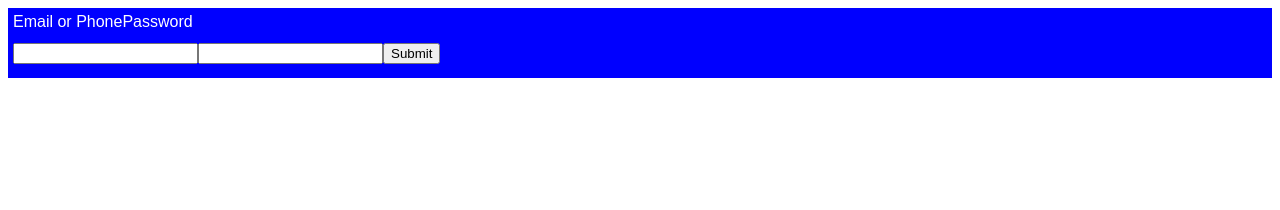
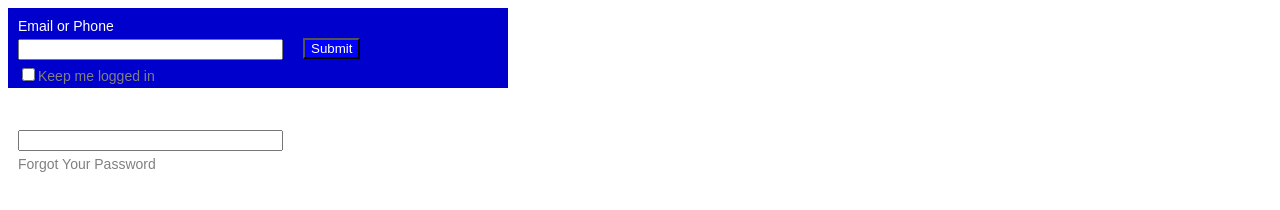
Before and after one commit to david-at-ocs/07-02-mini-exercises, a plain HTML site: page mini-05/index.html in a window 1280 px wide. Drawn offline with Linux system fonts and the light colour scheme.

Commit message:
done with mini 05

```diff
--- a/mini-05/global.css
+++ b/mini-05/global.css
@@ -11,25 +11,37 @@ html {
 
 .form-container {
   position: relative;
-  background-color: blue;
-  padding: 5px;
+  background-color: #0000CD;
+  height: 80px;
+  width: 500px;
+  color: white;
+  font-family: sans-serif;
+  font-size: 14px;
+}
+
+.form-container p {
+  margin: 0px;
+  margin-bottom: 5px;
 }
 
 .log-in-button {
   float: right;
 }
 
-.row {
+.column {
+  float: left;
   color: white;
   font-family: sans-serif;
-  font-size: 16px;
-  height: 30px;
+  margin: 10px;
 }
 
-.row p {
-  margin: 0px;
+.last-row {
+  color: gray;
 }
 
-.title {
-  float: left;
+.button-placement {
+  color: white;
+  background-color: blue;
+  position: absolute;
+  top: 30px;
 }
--- a/mini-05/index.html
+++ b/mini-05/index.html
@@ -8,14 +8,18 @@
   <body>
     <div class="form-container">
       <form>
-        <div class="row">
-          <p class="title">Email or Phone</p>
-          <p class="title">Password</p>
+        <div class="column">
+          <p>Email or Phone</p>
+          <p><input type="text" size=30>
+          <p class="last-row"><input type="checkbox">Keep me logged in</p>
         </div>
-        <div class="row">
-          <input type="text"  class="title" name="email">
-          <input type="text"  class="title" name="password">
-          <input type="submit"  class="title" name="Log In">
+        <div class="column">
+          <p>Password</p></p>
+          <p><input type="text" name="email" size=30></p>
+          <p class="last-row">Forgot Your Password<p>
+        </div>
+        <div class="column">
+          <input type="submit" name="Log In" class="button-placement">
         </div>
       </form>
     </div>
```
